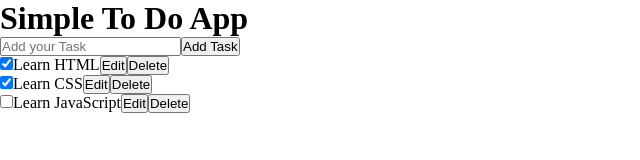
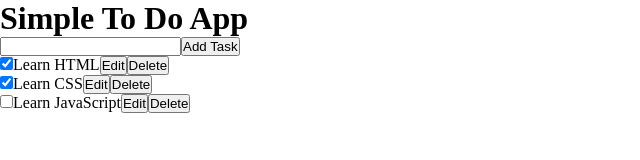
Before and after one commit to HironmoyRay/Simple-ToDo-App, a React (Vite) app: page / in a window 1280 px wide. Shown: the top 160 px of the page, without its empty margins (0-640 px from the left). Built offline with nearby package versions, Linux system fonts and the light colour scheme.

Commit message:
set Input value using state in addTask

```diff
--- a/src/components/addToTask.jsx
+++ b/src/components/addToTask.jsx
@@ -1,7 +1,17 @@
+import { useState } from "react";
 export default function AddToTask() {
+  const [text, setText] = useState(" ");
   return (
     <>
-      <input type="text" placeholder="Add your Task" />
+      <input
+        type="text"
+        placeholder="Add your Task"
+        value={text}
+        onChange={(e) => {
+        //   console.log(e.target.value);
+          setText(e.target.value);
+        }}
+      />
       <button>Add Task</button>
     </>
   );
```
